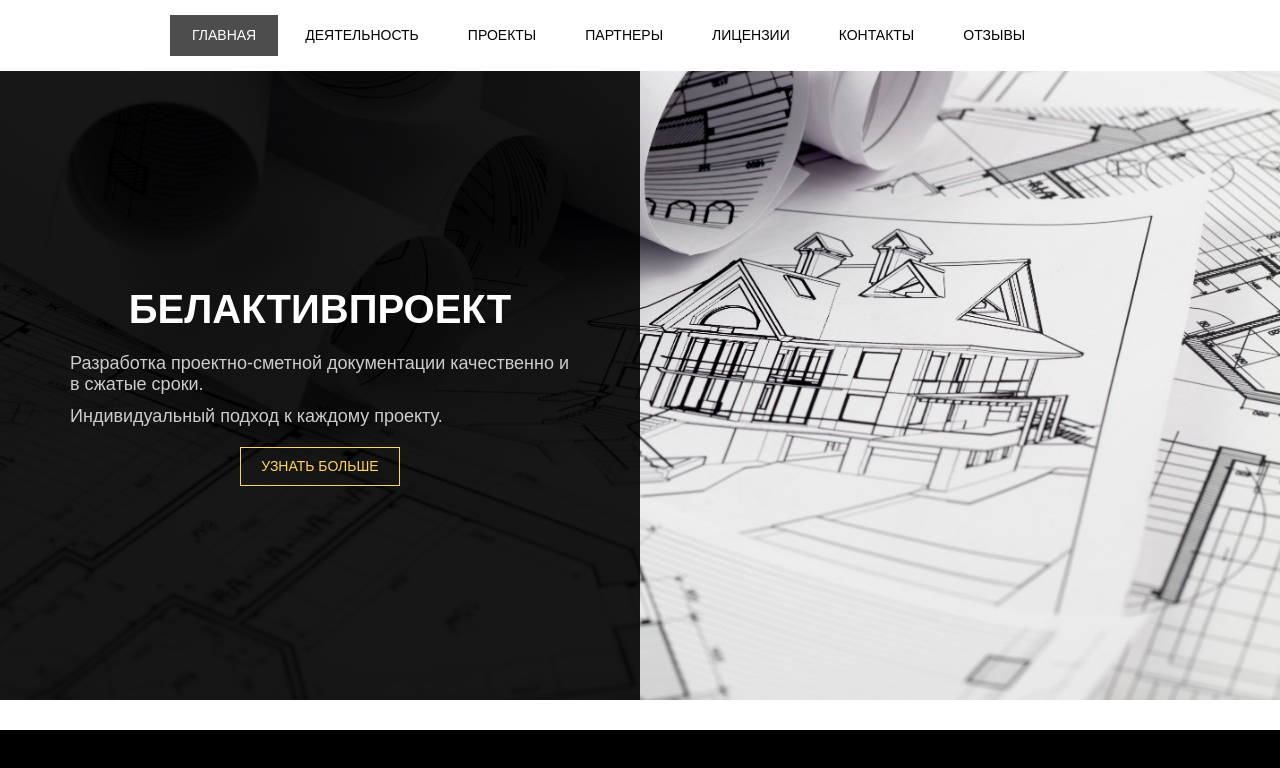
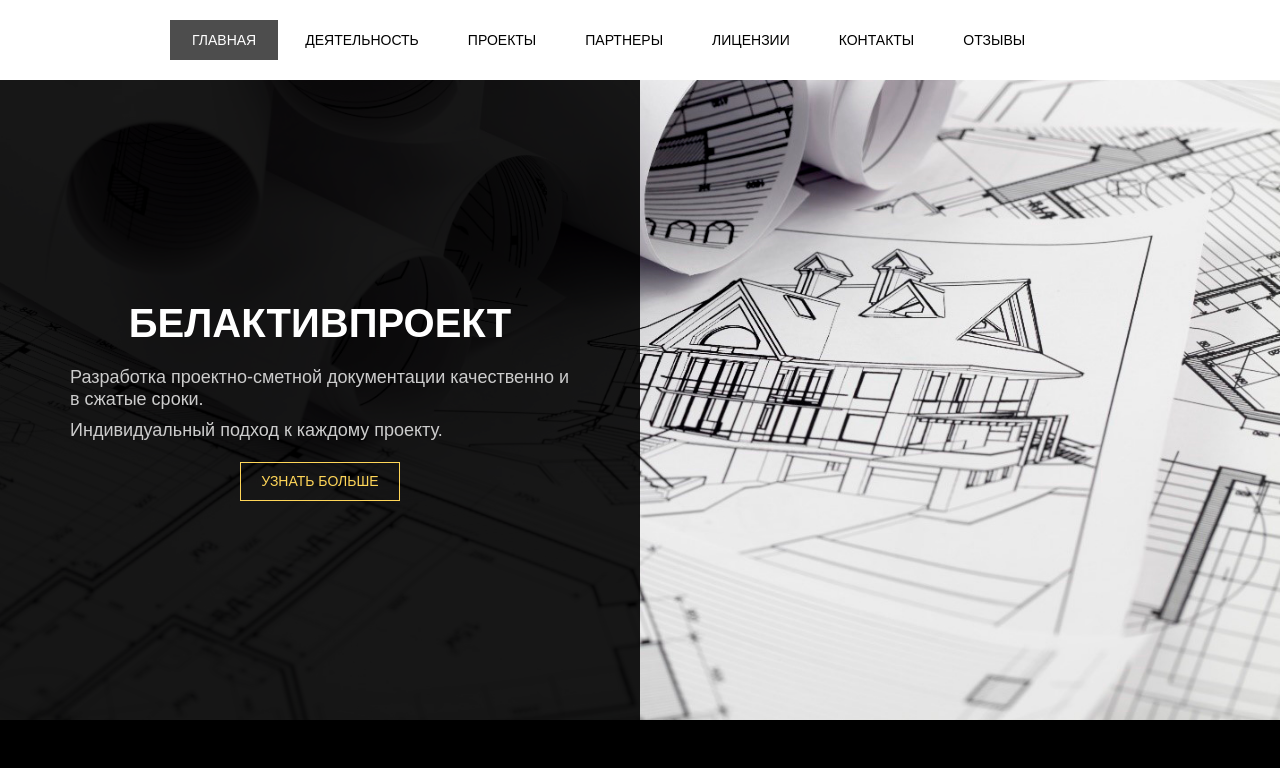
Before and after one commit to IvanKubrick/BelActiveProject, a website: page src/index.html in a window 1280 px wide. Drawn offline with nearby package versions, Linux system fonts and the light colour scheme; files that its build step writes are made by us from their sources.

Commit message:
remove header, set main background

```diff
--- a/src/index.html
+++ b/src/index.html
@@ -9,7 +9,6 @@
 </head>
 <body>
     <div class="page-content">
-        <header class="page-header">
         <nav class="main-nav">
             <div class="main-nav__wrapper">
                 <ul class="main-nav__list">
@@ -51,6 +50,7 @@
                 </ul>
             </div>
         </nav>
+        <main class="page-main">
             <div class="promo">
                 <div class="promo__wrapper">
                     <h2 class="promo__title">БелАктивПроект</h2>
@@ -63,9 +63,6 @@
                     <button class="button-main">Узнать больше</button>
                 </div>
             </div>
-        </header>
-        <main class="page-main">
-
         </main>
     </div>
     <footer class="page-footer"></footer>
--- a/src/scss/blocks/main-nav.scss
+++ b/src/scss/blocks/main-nav.scss
@@ -1,10 +1,14 @@
 .main-nav {
     background-color: #fff;
+    height: $nav-height;
+    display: flex;
+    flex-direction: column;
+    justify-content: center;
 }
 
 .main-nav__wrapper {
     width: 960px;
-    margin: 15px auto;
+    margin: 0 auto;
     padding: 0 10px;
 }
 
--- a/src/scss/blocks/page-footer.scss
+++ b/src/scss/blocks/page-footer.scss
@@ -1,4 +1,4 @@
 .page-footer {
-    min-height: 70px;
+    min-height: $footer-height;
     background-color: #000;
 }
--- a/src/scss/blocks/page-header.scss
+++ /dev/null
@@ -1,8 +0,0 @@
-.page-header {
-    display: flex;
-    flex-direction: column;
-    min-height: 700px;
-    background-image: url('../img/bg-header.jpg');
-    background-position: bottom;
-    background-size: cover;
-}
--- a/src/scss/blocks/page-main.scss
+++ b/src/scss/blocks/page-main.scss
@@ -1,4 +1,9 @@
 .page-main {
-    // background: linear-gradient(110deg, #fdcd3b 60%, #ffed4b 60%);
-    // height: 200px;
+    display: flex;
+    flex-direction: column;
+    height: calc(100vh - #{$nav-height} - #{$footer-height});
+    background-image: url('../img/bg-header.jpg');
+    background-position: bottom;
+    background-size: cover;
+    background-repeat: no-repeat;
 }
--- a/src/scss/blocks/promo.scss
+++ b/src/scss/blocks/promo.scss
@@ -8,8 +8,6 @@
 .promo__wrapper {
     margin: auto;
     width: 500px;
-    min-height: 200px;
-    // border: 1px solid #000;
     color: #fff;
 }
 
--- a/src/scss/style.scss
+++ b/src/scss/style.scss
@@ -2,7 +2,6 @@
 @import 'mixins.scss';
 @import 'scaffolding.scss';
 
-@import 'blocks/page-header.scss';
 @import 'blocks/main-nav.scss';
 @import 'blocks/promo.scss';
 @import 'blocks/page-footer.scss';
--- a/src/scss/variables.scss
+++ b/src/scss/variables.scss
@@ -2,4 +2,7 @@ $mobile-width-only: 767px;
 $tablet-width: 768px;
 $desktop-width: 1200px;
 
+$nav-height: 80px;
+$footer-height: 80px;
+
 $yellow: #ffd658;
```
Lines whose indentation alone changed are shown as unchanged.
